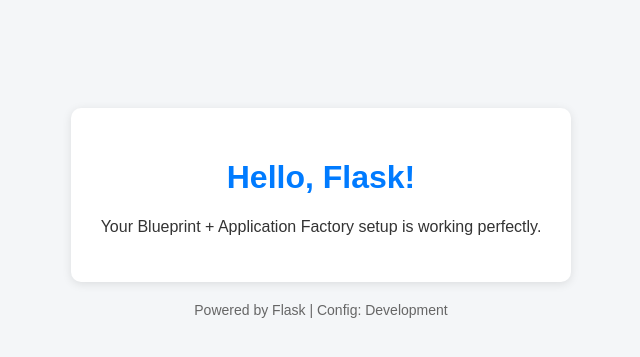
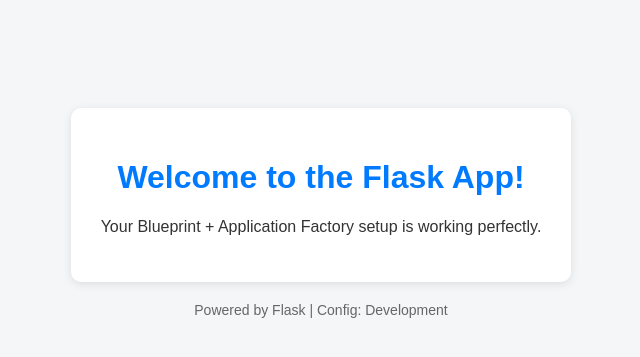
Before and after one commit to karanbsk/FlaskProject, a Flask app: page / in a window 1280 px wide. Shown: the top 357 px of the page, without its empty margins (319-959 px from the left). Run offline with Flask 3, Linux system fonts and the light colour scheme.

Commit message:
Addressed the AssertionError

```diff
--- a/app/templates/index.html
+++ b/app/templates/index.html
@@ -32,7 +32,7 @@
 </head>
 <body>
     <div class="container">
-        <h1>Hello, Flask!</h1>
+        <h1>Welcome to the Flask App!</h1>
         <p>Your Blueprint + Application Factory setup is working perfectly.</p>
     </div>
     <div class="footer">
```
